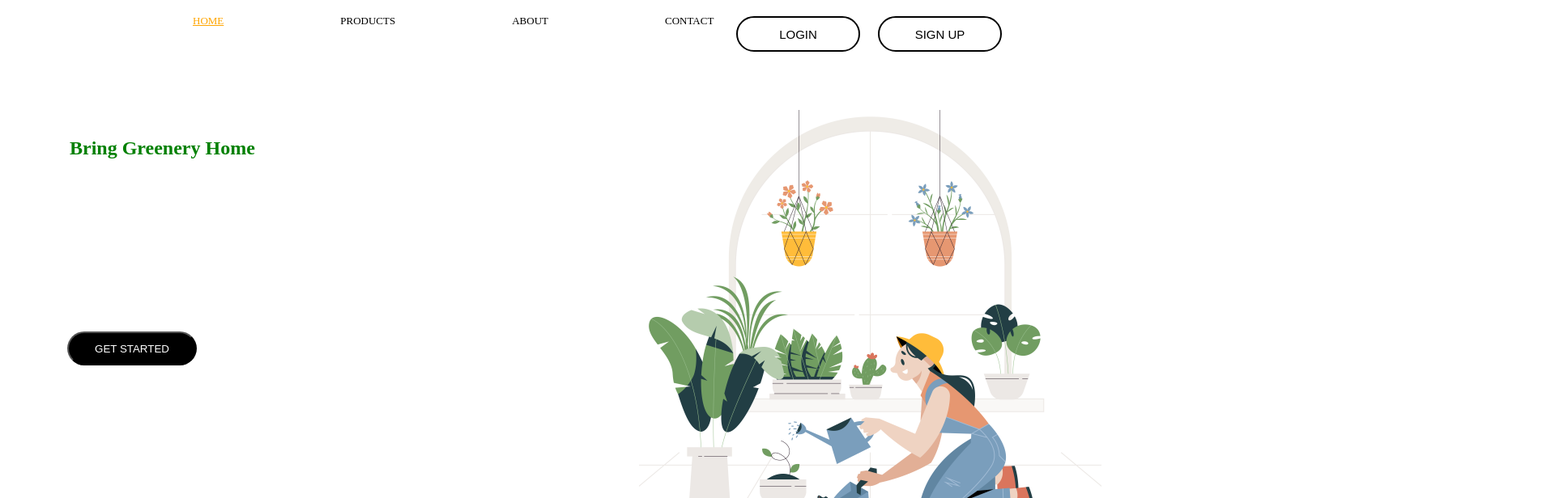
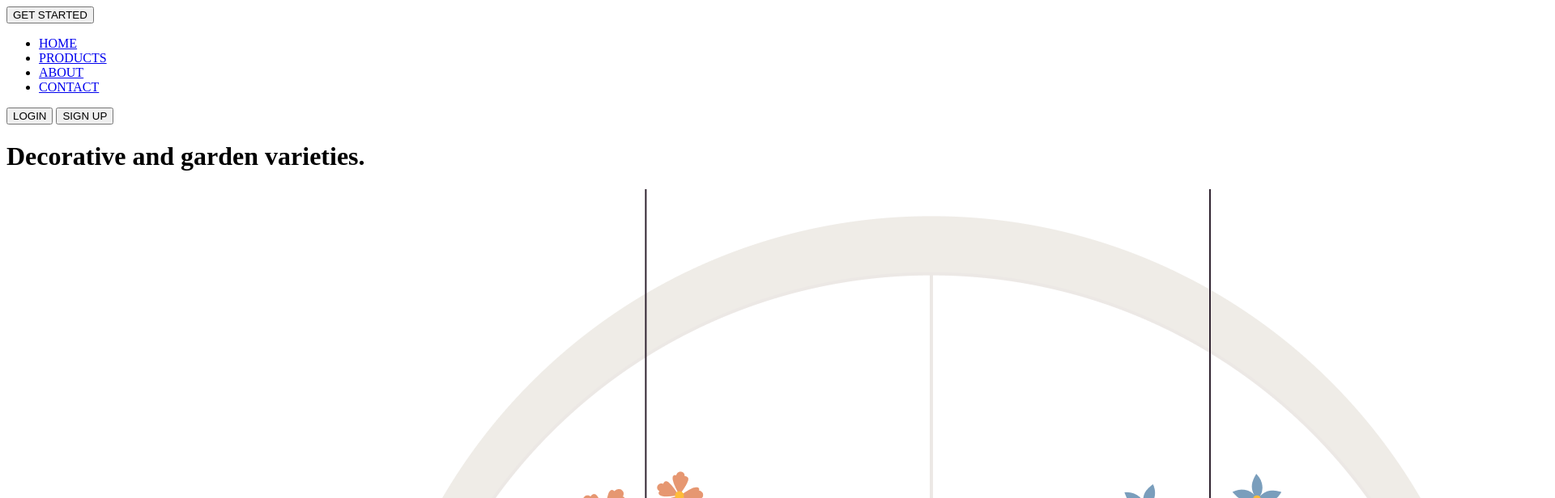
Before and after one commit to Abhas2001/Herb-web-UI, a plain HTML site: page index.html in a window 1280 px wide. Shown: the top 616 px of the page at 81% size, 1920 px wide, since content can reach past the window. Drawn offline with Linux system fonts and the light colour scheme; files that its build step writes are made by us from their sources.

Commit message:
Update index.html

```diff
--- a/index.html
+++ b/index.html
@@ -8,171 +8,10 @@
     <meta name="viewport" content="width=device-width, initial-scale=1.0">
     <title>figma project</title>
 </head>
-<link rel="stylesheet" href="/css/style.css">
-<style>
-    <link href="https://fonts.googleapis.com/css2?family=Nunito:wght@200&display=swap" rel="stylesheet">
-    /*css reset*/
-    body{
-        color: white;
-        margin: 0px;
-        padding: 0px;
-        background: url('img/gym.jpg');
-        background-size: cover;
-    }
-    .left{
-        color: black;
-        position: absolute;
-        left: 34px;
-        top: 20px;
-        display: inline-block;
-        /*border: 2px solid red;*/
-    }
-
-    .left div{
-        text-align: center;
-    }
-    .mid{
-
-
-        display: block;
-        height: 100px;
-        width: 80%;
-        margin: auto;
-         top: 50px;
-        /*border: 2px solid green;*/
-    }
-    .right{
-        position: absolute;
-        right: 34px;
-        top: 20px;
-        display: inline-block;
-       /* border: 2px solid yellow;*/
-    }
-    .navbar{
-
-
-        display: inline-block;
-        color: black;
-    }
-    .navbar li{
-        display: inline-block;
-        font-size: 13px;
-    }
-    .navbar li a{
-
-        height: 100px;
-       width: 174px;
-       left: 500px;
-       top: 67px;
-        border-radius: nullpx;
-
-        color: black;
-        text-decoration: none;
-        padding: 70px;
-    }
-    .navbar li a:hover, .navbar li a.active{
-        text-decoration: underline;
-        color: orange;
-    }
-    .btn{
-        height: 44px;
-        width: 153px;
-        top: 98px;
-        border-radius: 22px;
-        margin: 0px 9px;
-        background-color: white;
-        color: black;
-        padding: 9px 14px;
-        border: 2px solid black;
-        border-radius: 22px;
-        font-size: 15px;
-        cursor: pointer;
-    }
-    .btn:hover{
-        background-color: grey;
-    }
-    .container{
-        position: absolute;
-        size: 20px;
-        height: 571px;
-       width: 571px;
-       left: 1400px;
-        top: -130px;
-       border-radius: 0px;
-
-        color: green;
-        margin: 56px 80px;
-        padding: 75px;
-        width: 25%;
-        border-radius: 28px;
-    }
-    .btnn{
-        position: absolute;
-        height: 42px;
-        width: 160px;
-        top: 390px;
-        left: 40px;
-        display: block;
-        border-radius: 21px;
-        margin: 0px 9px;
-
-        background-color: black;
-        color: white;
-    }
-    h2{
-        position: absolute;
-        left: 86px;
-        top: 150px;
-        color: green;
-    }
-    h1{
-        position: absolute;
-          left: 86px;
-        top: 190px;
-    }
-    p{
-        position: absolute;
-         left: 86px;
-        top: 265px;
-    }
-    p1{
-        position: absolute;
-        left: 86px;
-        top: 300px;
-    }
-    p2{
-        position: absolute;
-        left: 86px;
-        top: 320px;
-    }
-    img{
-        position: absolute;
-        height: 571px;
-width: 571px;
-right: 590px;
-top: 210px;
-border-radius: 0px;
-
-    }
-
-image{
-        position: absolute;
-
-        height: 8px;
-        width: 8px;
-         top: 8px;
-        left: 0px;
-        border-radius: 0px;
-    }
-
-
-
-</style>
 <body>
 
-
-    <header class="header">
-        <div class="left">
+ <header class="header">
+   <div class="left">
 
 
 
@@ -224,13 +63,6 @@ image{
             </p1>
             <p2>
              can lively.
-            </p2>
-
-
-
-
-
-
-
+    </p2>
 </body>
 </html>
```
